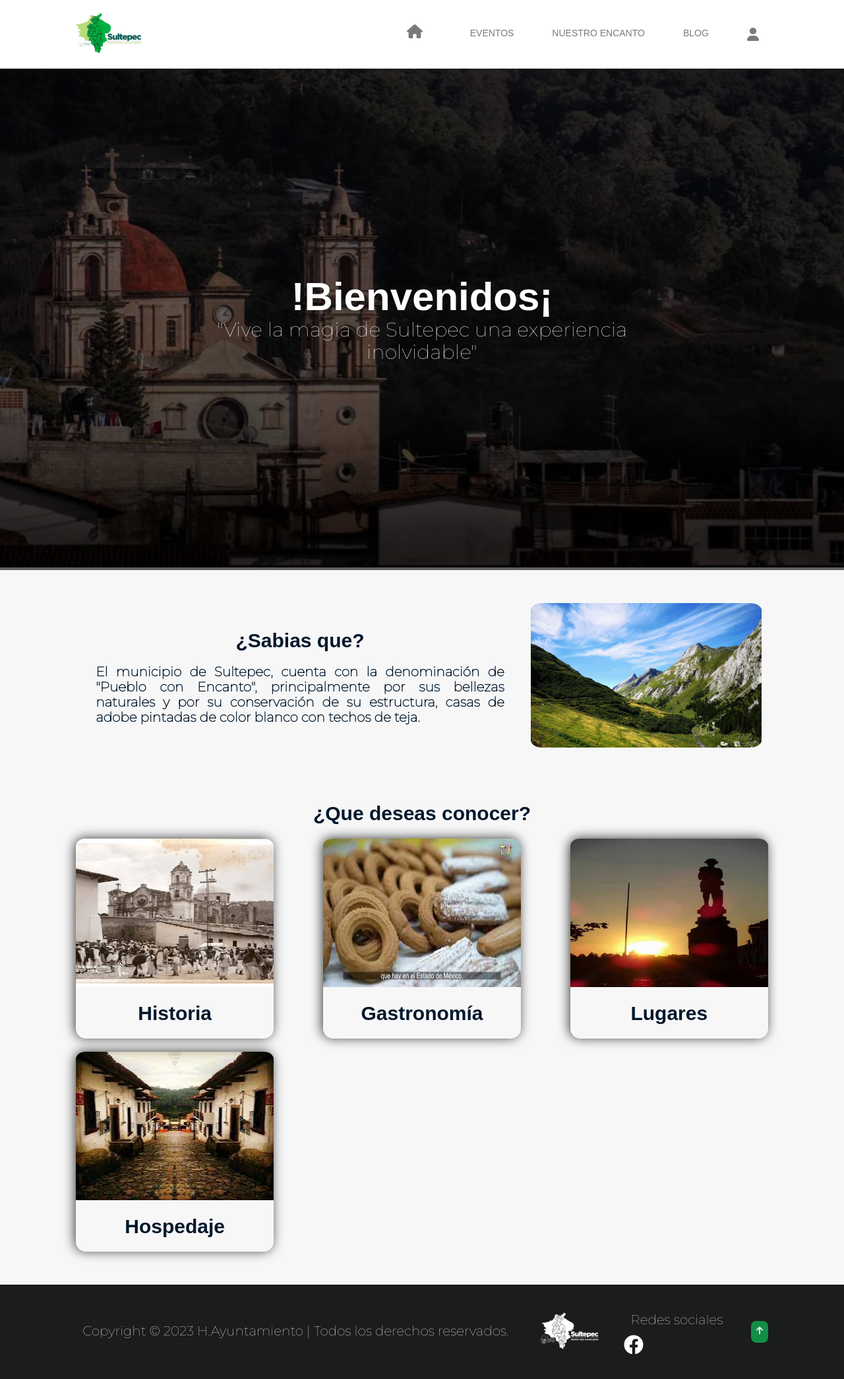
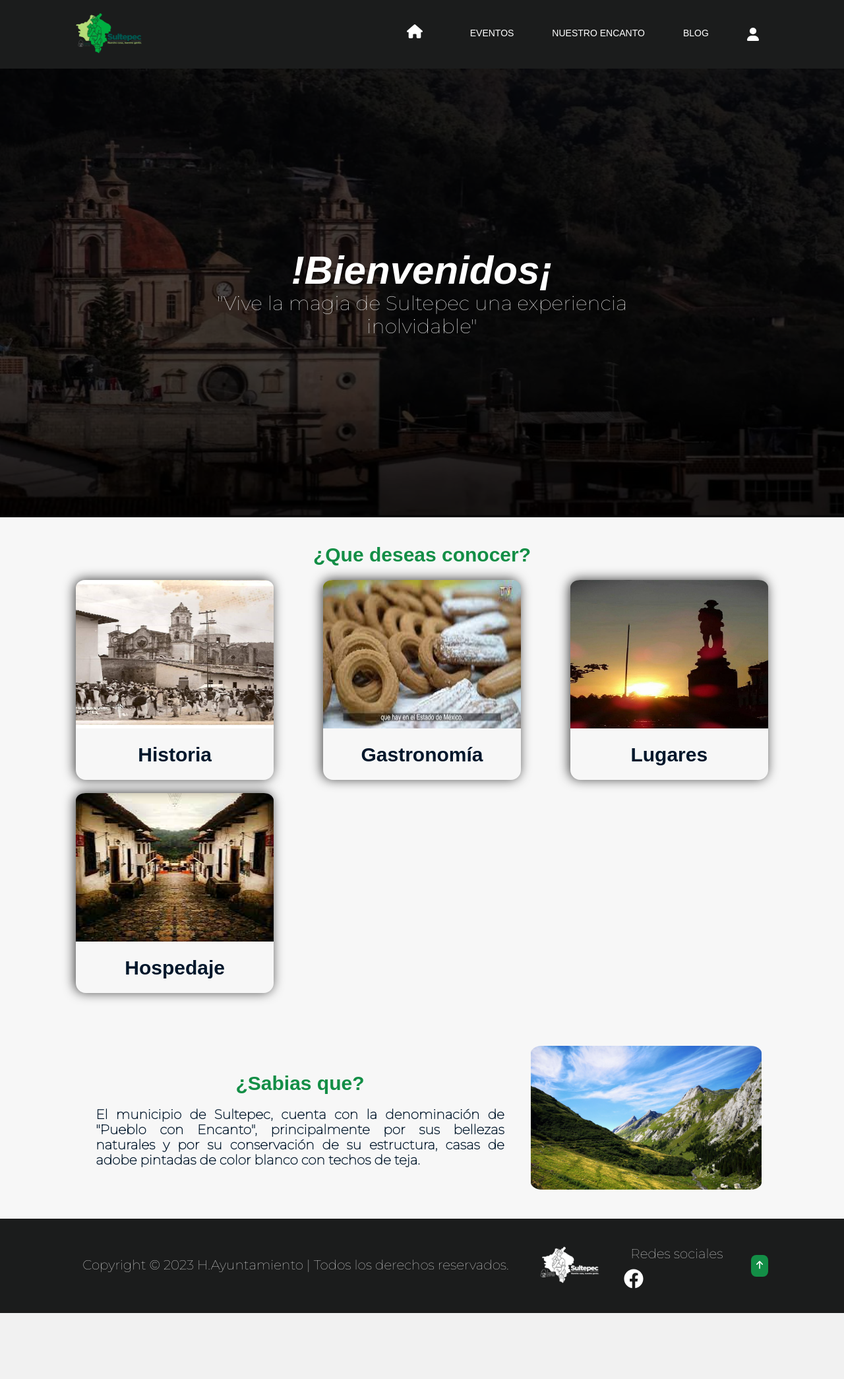
Before and after one commit to angelcruz07/WebSite-Turismo, a PHP site: page /WebSite-Turismo/ in a window 1280 px wide. Shown: the whole page at 66% size. After the commit the page ends 1990 px from the top, so only its background shows below. Run offline with PHP 8.4, Linux system fonts and the light colour scheme.

Commit message:
Se realizo un transicion al slider, cambio de color a la barra de navegacion, proxima creacion de la seccion de gastronomia

```diff
--- a/assets/css/navbar.css
+++ b/assets/css/navbar.css
@@ -48,7 +48,7 @@ nav>ul>li>a {
   display: flex;
   align-items: center;
   padding: 14px;
-  color: #7a7a7aff;
+  color: #fff;
   text-transform: uppercase;
   font-family: var(--font-primary);
   font-size: 14px;
@@ -170,7 +170,7 @@ nav ul li ul li a:hover {
 @media screen and (max-width: 768px) {
   nav>ul {
       flex-direction: column;
-      background-color: #fff;
+      background-color:#1b1c1c;
       position: absolute;
       left: 0;
       top: 98px;
--- a/assets/css/slider.css
+++ b/assets/css/slider.css
@@ -4,12 +4,13 @@
 
 .slider_screen {
   position: relative;
+  height: 85vh;
 }
 
 .overlay-slider {
   width: 100%;
   height: 100%;
-  background: rgb(0 0 0 / 61%);
+  background: rgba(0, 0, 0, 0.717);
   position: absolute;
   top: 0;
 }
@@ -30,14 +31,27 @@
 .slider_text h1{
   font-family: var(--font-primary);
   font-size: 6rem;
+  font-style: italic;
 }
 
 .slider_text p{
   font-family: var(--font-family);
   font-size:3rem;
 }
+@media (max-width: 768px){
+  .slider_screen{
+    height: 35vh;
+  }
+  .slider_text h1{
+    font-size: 4rem;
+   }
+   .slider_text p{
+   font-size: 3rem;
+ }
 
+}
 @media (max-width: 450px){
+
   .slider_text h1{
    font-size: 3rem;
   }
--- a/assets/css/suggestions.css
+++ b/assets/css/suggestions.css
@@ -1,5 +1,8 @@
 #suggestions{
     padding: var(--standard-padding);
+    margin-bottom: 3rem;
+}
+.title-suggetions h2 {
     margin-bottom: 3rem;
 }
 .container_sugetions {
@@ -10,6 +13,7 @@
     justify-content: space-between;
     position: relative;
 
+
 }
 .card_suggetion img:hover   {
   transform: rotateY(360deg);
@@ -19,6 +23,9 @@
     position: relative;
     box-shadow: -2px -1px 17px 0px rgba(0,0,0,0.75);
     border-radius: 5%;
+  }
+  .card_suggetion h2 {
+    color:var(--color-text);
   }
 .card_suggetion img {
     width:300px;
--- a/assets/css/superglobals.css
+++ b/assets/css/superglobals.css
@@ -17,9 +17,9 @@
     --color-secundary:#138e46;
     --background-secundary:#e7e8eb;
     --title-navbar:#fff;
-    --background-navbar:#ffffff;
+    --background-navbar:#1b1c1c;
     --background-footer:#1b1c1c;
-    --color-titles:#00172bff;
+    --color-titles:#138e46;
     --color-text:#00172bff;
     --color-text-secundary:#fff;
     --font-family:'Montserrat', sans-serif;
--- a/assets/js/aboutSlider.js
+++ b/assets/js/aboutSlider.js
@@ -17,10 +17,12 @@ document.addEventListener("DOMContentLoaded", function () {
       sliderImage.style.opacity = 0;
       setTimeout(() => {
           sliderImage.src = imagePaths[currentIndex];
+
+          sliderImage.style.transition = "opacity 0.8s ease-in-out";
           sliderImage.style.opacity = 1;
       }, 1500); // Cambio de imagen después de 1 segundo (ajusta según tus necesidades)
   }
 
   // Intervalo para cambiar automáticamente de imagen cada 3 segundos
-  setInterval(nextSlide, 1500);
+  setInterval(nextSlide, 4000);
 });
--- a/index.php
+++ b/index.php
@@ -5,10 +5,10 @@ require "partials/header.php";
 require "./partials/navbar.php";
 // Slider index
 require "./php/slider.php";
+//Suggestions
+require "./php/suggestions.php";
 //About
 require "./php/about.php";
-//Suggestions
-require "./php/suggestions.php";
 //footer
 require "./partials/footer.php";
 ?>
--- a/partials/navbar.php
+++ b/partials/navbar.php
@@ -13,7 +13,7 @@ $url = "http://" . $_SERVER['HTTP_HOST'] . "/WebSite-Turismo";
         <nav>
             <ul>
                 <li class="margin-left"><a href="<?php echo $url; ?>" id="selected"></a></li>
-                <li class="margin-left"><a href="<?php echo $url; ?>/php/events.php">Eventos</a>
+                <li class="margin-left"><a href="<?php echo $url; ?>/php/events.php" class="no__hover">Eventos</a>
                     <ul>
                         <li><a href="<?php echo $url; ?>/php/events.php/#events">Eventos sociales</a></li>
                         <li><a href="<?php echo $url; ?>/php/events.php/#religious-events">Eventos patronales</a></li>
@@ -22,7 +22,7 @@ $url = "http://" . $_SERVER['HTTP_HOST'] . "/WebSite-Turismo";
                 <li class="margin-left"><a class="no__hover" href="">Nuestro Encanto</a>
                     <ul>
                         <li><a href="#">Lugares</a></li>
-                        <li><a href="#">Gastronomía</a></li>
+                        <li><a href="<?php echo $url; ?>/php/gastronomy.php">Gastronomía</a></li>
                         <li><a href="#">Cultura</a></li>
                     </ul>
                 </li>
--- a/php/suggestions.php
+++ b/php/suggestions.php
@@ -1,10 +1,11 @@
 <?php
 $url = "http://" . $_SERVER['HTTP_HOST'] . "/WebSite-Turismo/assets/img/";
+$redirection = "http://" . $_SERVER['HTTP_HOST'] . "/WebSite-Turismo";
 ?>
 
 <section id="suggestions">
 
-  <h2>¿Que deseas conocer?</h2>
+  <h2 class="title-suggetions">¿Que deseas conocer?</h2>
 
   <div class="container_sugetions">
     <div class="card_suggetion">
@@ -17,7 +18,7 @@ $url = "http://" . $_SERVER['HTTP_HOST'] . "/WebSite-Turismo/assets/img/";
     <div class="card_suggetion">
       <img src="<?php echo $url ?>galletas.jpeg" alt="Gastronomia sultepequence">
       <div class="text_sugetion">
-        <a href="#" class="hover-text">Leer más</a>
+        <a href="<?php echo $redirection?>/php/gatronomy.php" class="hover-text">Leer más</a>
       </div>
       <h2>Gastronomía</h2>
     </div>
```
Also changed, not shown: partials/header2.php (added, +19 -0 lines), php/gastronomy.php (+14 -0 lines), assets/icons/bars-solid.svg, assets/icons/house-solid.svg, assets/icons/user-solid.svg, desing/Image 4.png (added), php/aboutSlider/img_3.jpg, php/imgSlider/Complemento.jpg (added).
